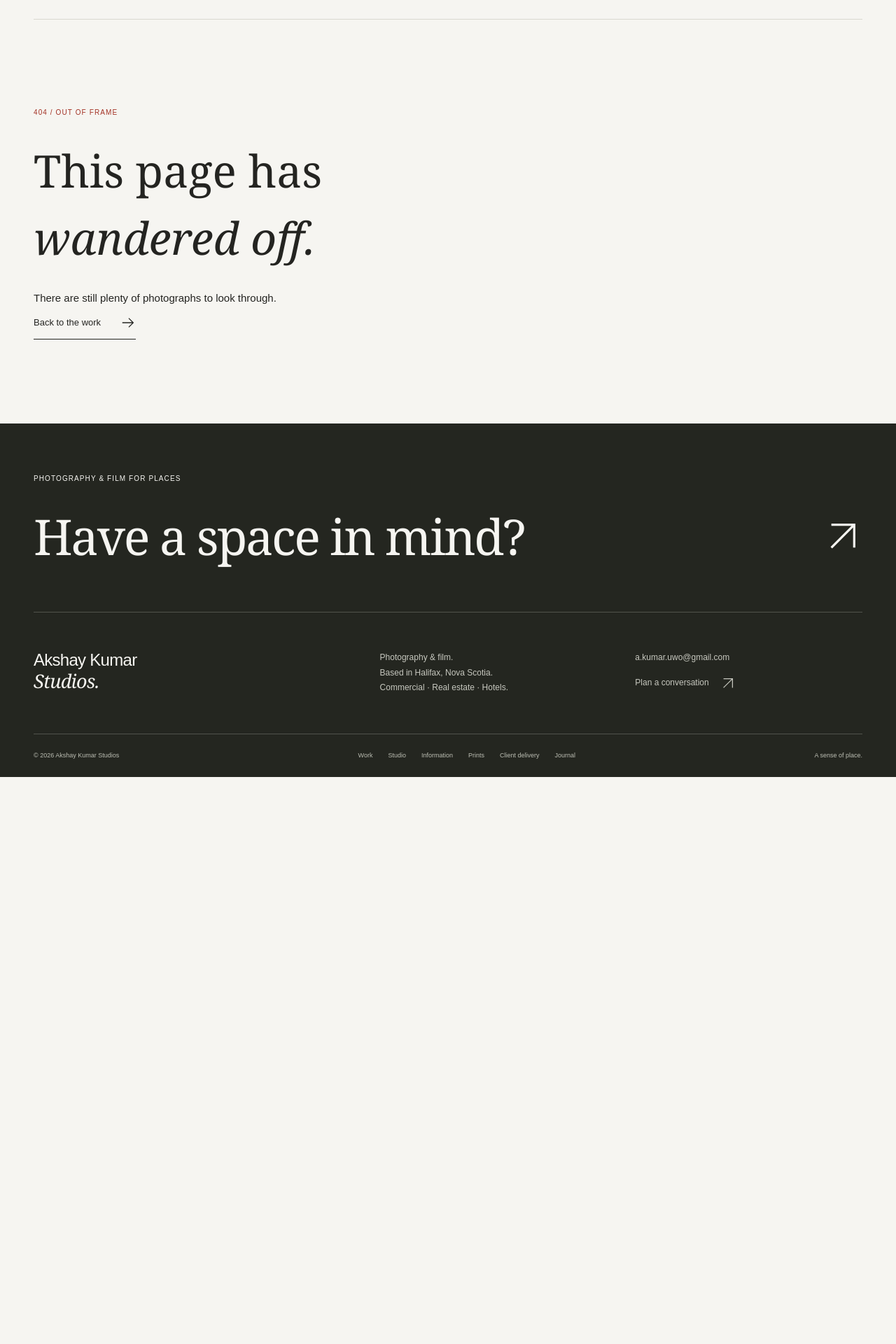
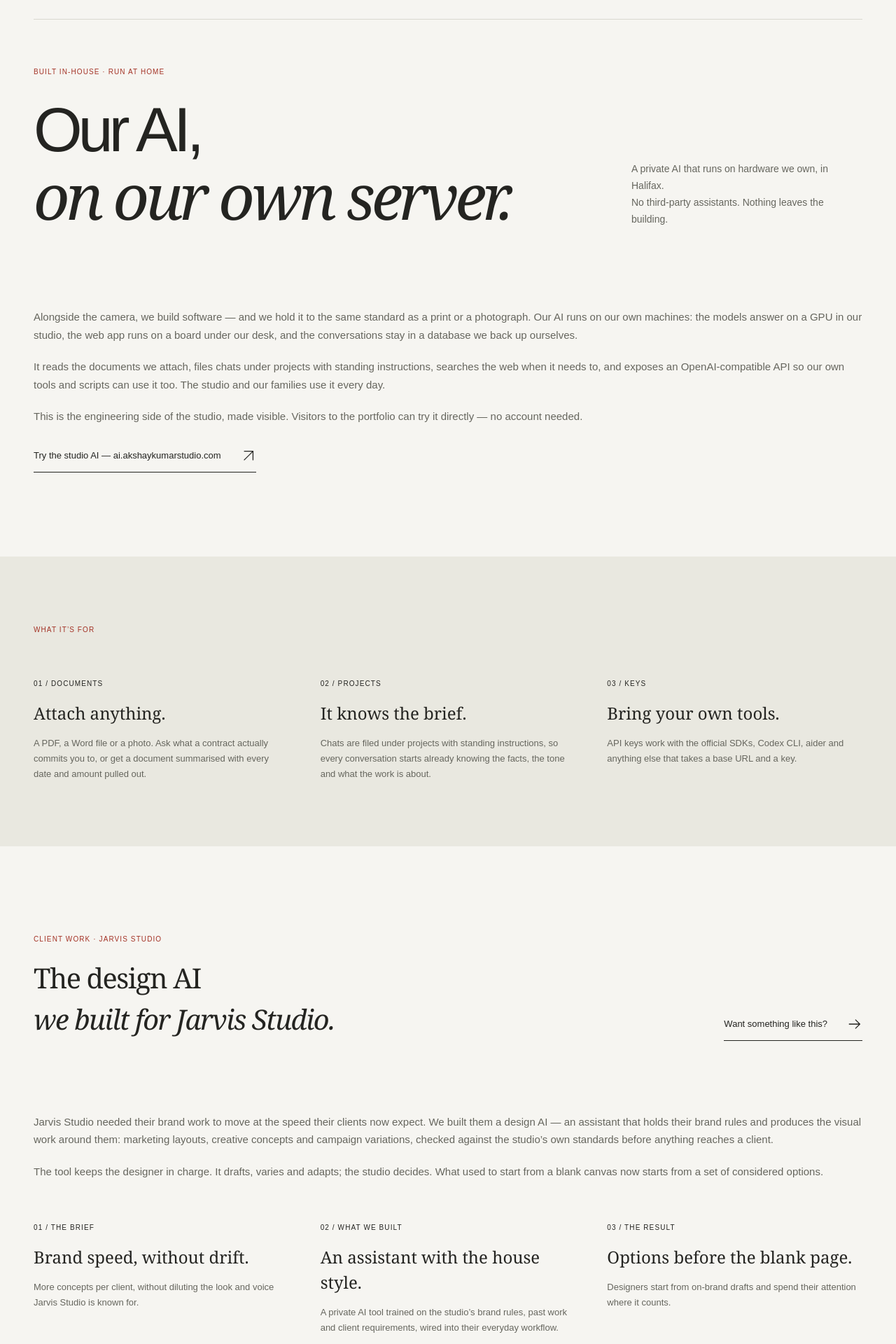
Before and after one commit to Akumar96/akshaykumarstudio, a Next.js app: page /ai in a window 1280 px wide. Before the commit this address had no page. Shown: the part 80-2000 px from the top of the page at 70% size. Before the commit the page ends 1190 px from the top, so only its background shows below. Built offline with nearby package versions, Linux system fonts and the light colour scheme.

Commit message:
Position the studio across four pillars and add the Our AI page

```diff
--- /dev/null
+++ b/src/app/ai/page.tsx
@@ -0,0 +1,147 @@
+import type { Metadata } from "next";
+import Link from "next/link";
+import Arrow from "@/components/Arrow";
+export const metadata: Metadata = {
+  title: "Our AI",
+  description:
+    "A private AI built and run by Akshay Kumar Studios on our own hardware in Halifax — and the design AI we built for Jarvis Studio.",
+};
+export default function AI() {
+  return (
+    <>
+      <div className="shell">
+        <header className="page-intro">
+          <span className="eyebrow accent">Built in-house · Run at home</span>
+          <div className="page-intro-row">
+            <h1>
+              Our AI,
+              <br />
+              <i>on our own server.</i>
+            </h1>
+            <p>
+              A private AI that runs on hardware we own, in Halifax.
+              <br />
+              No third-party assistants. Nothing leaves the building.
+            </p>
+          </div>
+        </header>
+        <section className="about-copy section-space">
+          <p>
+            Alongside the camera, we build software — and we hold it to the
+            same standard as a print or a photograph. Our AI runs on our own
+            machines: the models answer on a GPU in our studio, the web app
+            runs on a board under our desk, and the conversations stay in a
+            database we back up ourselves.
+          </p>
+          <p>
+            It reads the documents we attach, files chats under projects with
+            standing instructions, searches the web when it needs to, and
+            exposes an OpenAI-compatible API so our own tools and scripts can
+            use it too. The studio and our families use it every day.
+          </p>
+          <p>
+            This is the engineering side of the studio, made visible. Visitors
+            to the portfolio can try it directly — no account needed.
+          </p>
+          <a
+            className="text-link"
+            href="https://ai.akshaykumarstudio.com"
+            target="_blank"
+            rel="noopener noreferrer"
+          >
+            Try the studio AI — ai.akshaykumarstudio.com <Arrow diagonal />
+          </a>
+        </section>
+      </div>
+      <section className="studio-note">
+        <div className="shell">
+          <span className="eyebrow accent">What it’s for</span>
+          <div className="facts-row">
+            <div>
+              <span className="eyebrow">01 / Documents</span>
+              <h3>Attach anything.</h3>
+              <p>
+                A PDF, a Word file or a photo. Ask what a contract actually
+                commits you to, or get a document summarised with every date
+                and amount pulled out.
+              </p>
+            </div>
+            <div>
+              <span className="eyebrow">02 / Projects</span>
+              <h3>It knows the brief.</h3>
+              <p>
+                Chats are filed under projects with standing instructions, so
+                every conversation starts already knowing the facts, the tone
+                and what the work is about.
+              </p>
+            </div>
+            <div>
+              <span className="eyebrow">03 / Keys</span>
+              <h3>Bring your own tools.</h3>
+              <p>
+                API keys work with the official SDKs, Codex CLI, aider and
+                anything else that takes a base URL and a key.
+              </p>
+            </div>
+          </div>
+        </div>
+      </section>
+      <section className="shell section-space">
+        <div className="section-heading">
+          <div>
+            <span className="eyebrow accent">Client work · Jarvis Studio</span>
+            <h2>
+              The design AI
+              <br />
+              <i>we built for Jarvis Studio.</i>
+            </h2>
+          </div>
+          <Link className="text-link" href="/booking">
+            Want something like this? <Arrow />
+          </Link>
+        </div>
+        <div className="about-copy">
+          <p>
+            Jarvis Studio needed their brand work to move at the speed their
+            clients now expect. We built them a design AI — an assistant that
+            holds their brand rules and produces the visual work around them:
+            marketing layouts, creative concepts and campaign variations,
+            checked against the studio’s own standards before anything reaches
+            a client.
+          </p>
+          <p>
+            The tool keeps the designer in charge. It drafts, varies and
+            adapts; the studio decides. What used to start from a blank canvas
+            now starts from a set of considered options.
+          </p>
+        </div>
+        <div className="facts-row">
+          <div>
+            <span className="eyebrow">01 / The brief</span>
+            <h3>Brand speed, without drift.</h3>
+            <p>
+              More concepts per client, without diluting the look and voice
+              Jarvis Studio is known for.
+            </p>
+          </div>
+          <div>
+            <span className="eyebrow">02 / What we built</span>
+            <h3>An assistant with the house style.</h3>
+            <p>
+              A private AI tool trained on the studio’s brand rules, past work
+              and client requirements, wired into their everyday workflow.
+            </p>
+          </div>
+          <div>
+            <span className="eyebrow">03 / The result</span>
+            <h3>Options before the blank page.</h3>
+            <p>
+              Designers start from on-brand drafts and spend their attention
+              where it counts.
+            </p>
+          </div>
+        </div>
+      </section>
+    </>
+  );
+}
--- a/src/app/layout.tsx
+++ b/src/app/layout.tsx
@@ -8,7 +8,7 @@
     template: "%s — Akshay Kumar Studios",
   },
   description:
-    "Commercial, real estate and hotel photography and film by Akshay Kumar. Based in Halifax, Nova Scotia. Available for travel.",
+    "Commercial, real estate and hotel photography and film, 3D printing and manufacturing, and engineering-quality development and robotics by Akshay Kumar. Based in Halifax, Nova Scotia. Available for travel.",
 };
 export default function RootLayout({
   children,
--- a/src/app/page.tsx
+++ b/src/app/page.tsx
@@ -8,8 +8,8 @@
     <>
       <section className="home-intro shell">
         <div className="intro-meta eyebrow">
-          <span>Commercial spaces · Real estate · Hotels</span>
-          <span>Halifax, NS · Available for travel</span>
+          <span>Photography & film · 3D printing · Engineering & robotics</span>
+          <span>Halifax, NS · Made in Canada · Available for travel</span>
         </div>
         <div className="home-heading">
           <h1>
@@ -63,6 +63,38 @@
           ))}
         </div>
       </section>
+      <section className="shell services-preview section-space">
+        <span className="eyebrow accent">The wider studio</span>
+        <div className="service-links">
+          {[
+            {
+              href: "/films/peru",
+              title: "Film",
+              text: "Travel, landscape and motion for places and brands.",
+              number: "04",
+            },
+            {
+              href: "/booking",
+              title: "3D printing & manufacturing",
+              text: "Prototypes and small production runs, printed and made in Canada.",
+              number: "05",
+            },
+            {
+              href: "/ai",
+              title: "Engineering & robotics",
+              text: "Engineering-quality development: tools, automation and our own private AI.",
+              number: "06",
+            },
+          ].map((item) => (
+            <Link href={item.href} key={item.number}>
+              <span className="eyebrow">{item.number}</span>
+              <h3>{item.title}</h3>
+              <span className="service-description">{item.text}</span>
+              <Arrow diagonal />
+            </Link>
+          ))}
+        </div>
+      </section>
       <section className="studio-note">
         <div className="shell studio-note-inner">
           <span className="eyebrow">A considered view</span>
@@ -79,6 +111,12 @@
                 I’m Akshay, a photographer and filmmaker based in Halifax. My
                 focus is commercial spaces, real estate and hotels: photographs
                 that help someone understand a place before they arrive.
+              </p>
+              <p>
+                The studio is larger than the camera. We also 3D-print and
+                manufacture in Canada, and build engineering-quality software,
+                automation and robotics—including a private AI that runs on our
+                own hardware.
               </p>
               <p>
                 We’ll plan around your space, its light, and where the images
--- a/src/components/Footer.tsx
+++ b/src/components/Footer.tsx
@@ -22,7 +22,7 @@
             <br />
             Based in Halifax, Nova Scotia.
             <br />
-            Commercial · Real estate · Hotels.
+            Commercial · Real estate · Hotels · 3D printing · Engineering.
           </p>
           <div>
             <a href="mailto:a.kumar.uwo@gmail.com">a.kumar.uwo@gmail.com</a>
@@ -39,6 +39,7 @@
             <Link href="/info">Information</Link>
             <Link href="/prints">Prints</Link>
             <Link href="/clients">Client delivery</Link>
+            <Link href="/ai">Our AI</Link>
             <Link href="/topics">Journal</Link>
           </div>
           <span>A sense of place.</span>
--- a/src/components/Navbar.tsx
+++ b/src/components/Navbar.tsx
@@ -9,6 +9,7 @@
   { href: "/info", label: "Information" },
   { href: "/prints", label: "Prints" },
   { href: "/clients", label: "Clients" },
+  { href: "/ai", label: "Our AI" },
 ];
 export default function Navbar() {
   const pathname = usePathname();
```
Also changed, not shown: 2 other files (tests, documents, lock files or other folders).
